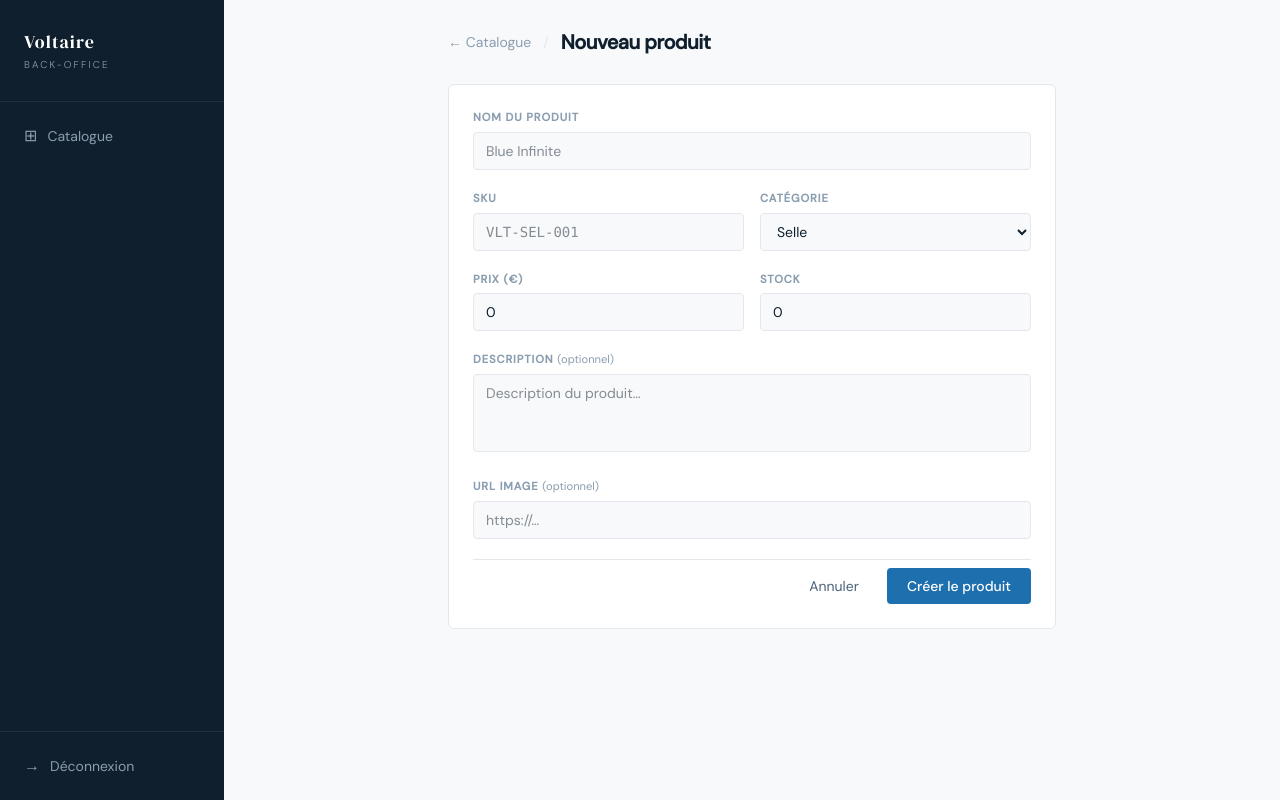
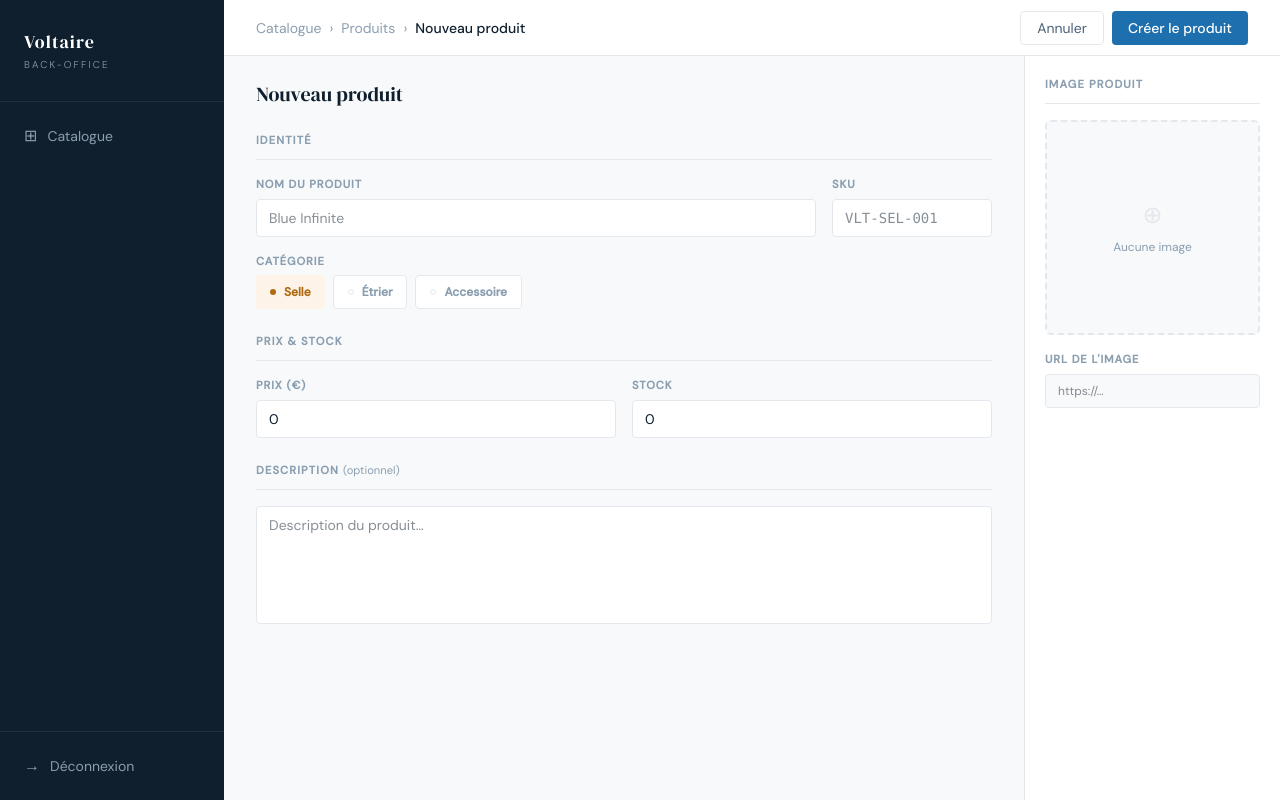
Before and after one commit to alexandre-roura/voltaire-catalog, a React (Vite) app in the folder frontend/: page /products/new in a window 1280 px wide. Built offline with nearby package versions, Linux system fonts and the light colour scheme; no server answers; sample sign-in values are in the browser's storage.

Commit message:
feat(frontend): redesign product form with split layout and image panel

```diff
--- a/frontend/src/pages/ProductFormPage.tsx
+++ b/frontend/src/pages/ProductFormPage.tsx
@@ -18,6 +18,12 @@ const productSchema = z.object({
 })
 
 type FormErrors = Partial<Record<keyof ProductCreate, string>>
+
+const CATEGORIES: { value: ProductCreate['category']; label: string }[] = [
+  { value: 'selle', label: 'Selle' },
+  { value: 'etrier', label: 'Étrier' },
+  { value: 'accessoire', label: 'Accessoire' },
+]
 
 const EMPTY: ProductCreate = {
   name: '',
@@ -105,27 +111,47 @@ export function ProductFormPage() {
   }
 
   function fieldClass(key: keyof ProductCreate, extra = '') {
-    return `w-full border rounded px-3 py-2 text-sm text-navy bg-page outline-none transition-colors ${
+    return `w-full border rounded px-3 py-2 text-sm text-navy bg-white outline-none transition-colors ${
       fieldErrors[key] ? 'border-danger' : 'border-border focus:border-accent'
     } ${extra}`
   }
 
   return (
     <AppLayout>
-      <div className="px-8 py-7 max-w-2xl mx-auto">
-        {/* Header */}
-        <div className="flex items-center gap-3 mb-7">
+      {/* Topbar */}
+      <div className="bg-white border-b border-border px-8 h-14 flex items-center justify-between">
+        <div className="text-sm text-muted flex items-center gap-2">
+          Catalogue <span>›</span> Produits <span>›</span>
+          <span className="text-navy font-medium">
+            {isEdit ? form.name || 'Modifier' : 'Nouveau produit'}
+          </span>
+        </div>
+        <div className="flex gap-2">
           <button
+            type="button"
             onClick={() => navigate('/')}
-            className="text-muted hover:text-navy transition-colors cursor-pointer text-sm"
+            className="px-4 py-1.5 text-sm border border-border text-mid hover:text-navy rounded transition-colors cursor-pointer"
           >
-            ← Catalogue
+            Annuler
           </button>
-          <span className="text-border">/</span>
-          <h1 className="text-navy text-xl font-semibold tracking-tight">
-            {isEdit ? 'Modifier le produit' : 'Nouveau produit'}
-          </h1>
+          <button
+            form="product-form"
+            type="submit"
+            disabled={saving}
+            className="bg-accent hover:bg-accent-hover disabled:bg-muted text-white text-sm font-medium px-4 py-1.5 rounded cursor-pointer disabled:cursor-not-allowed transition-colors"
+          >
+            {saving ? 'Enregistrement…' : isEdit ? 'Enregistrer' : 'Créer le produit'}
+          </button>
         </div>
+      </div>
+
+      {loading ? (
+        <div className="p-8 text-muted text-sm">Chargement…</div>
+      ) : (
+        <div className="flex flex-1 overflow-hidden h-full">
+
+          {/* Left — form */}
+          <div className="flex-1 overflow-y-auto px-8 py-6">
 
             {error && (
               <div className="bg-danger-bg border border-danger-border text-danger rounded px-4 py-2 mb-5 text-sm">
@@ -133,12 +159,21 @@ export function ProductFormPage() {
               </div>
             )}
 
-        {loading ? (
-          <p className="text-muted text-sm">Chargement…</p>
-        ) : (
-          <form onSubmit={handleSubmit} className="bg-white border border-border rounded-md p-6 flex flex-col gap-5">
+            <div
+              className="text-navy text-xl mb-6"
+              style={{ fontFamily: "'DM Serif Display', serif" }}
+            >
+              {isEdit ? 'Modifier le produit' : 'Nouveau produit'}
+            </div>
 
-            {/* Nom */}
+            <form id="product-form" onSubmit={handleSubmit} className="flex flex-col gap-6">
+
+              {/* Identité */}
+              <div>
+                <div className="text-[0.7rem] font-semibold tracking-[0.1em] uppercase text-muted pb-2.5 border-b border-border mb-4">
+                  Identité
+                </div>
+                <div className="grid grid-cols-[1fr_160px] gap-4 mb-4">
                   <div>
                     <label className="block text-[0.7rem] font-semibold tracking-[0.08em] uppercase text-muted mb-1.5">
                       Nom du produit
@@ -152,9 +187,6 @@ export function ProductFormPage() {
                     />
                     {fieldErrors.name && <p className="text-danger text-xs mt-1">{fieldErrors.name}</p>}
                   </div>
-
-            {/* SKU + Catégorie */}
-            <div className="grid grid-cols-2 gap-4">
                   <div>
                     <label className="block text-[0.7rem] font-semibold tracking-[0.08em] uppercase text-muted mb-1.5">
                       SKU
@@ -168,23 +200,45 @@ export function ProductFormPage() {
                     />
                     {fieldErrors.sku && <p className="text-danger text-xs mt-1">{fieldErrors.sku}</p>}
                   </div>
+                </div>
+
                 <div>
                   <label className="block text-[0.7rem] font-semibold tracking-[0.08em] uppercase text-muted mb-1.5">
                     Catégorie
                   </label>
-                <select
-                  value={form.category}
-                  onChange={e => set('category', e.target.value as ProductCreate['category'])}
-                  className={fieldClass('category', 'cursor-pointer')}
+                  <div className="flex gap-2">
+                    {CATEGORIES.map(c => (
+                      <button
+                        key={c.value}
+                        type="button"
+                        onClick={() => set('category', c.value)}
+                        className={`flex items-center gap-2 px-3.5 py-2 rounded text-xs font-semibold transition-colors cursor-pointer ${
+                          form.category === c.value
+                            ? c.value === 'selle'
+                              ? 'bg-[#fdf3e8] text-[#b06a10] border-0'
+                              : c.value === 'etrier'
+                              ? 'bg-accent-light text-accent border-0'
+                              : 'bg-[#e8f5ee] text-[#1e7e4a] border-0'
+                            : 'border border-border text-muted hover:text-navy bg-white'
+                        }`}
                       >
-                  <option value="selle">Selle</option>
-                  <option value="etrier">Étrier</option>
-                  <option value="accessoire">Accessoire</option>
-                </select>
+                        <span className={`w-1.5 h-1.5 rounded-full ${
+                          form.category === c.value
+                            ? c.value === 'selle' ? 'bg-[#b06a10]' : c.value === 'etrier' ? 'bg-accent' : 'bg-[#1e7e4a]'
+                            : 'border border-border'
+                        }`} />
+                        {c.label}
+                      </button>
+                    ))}
+                  </div>
                 </div>
               </div>
 
-            {/* Prix + Stock */}
+              {/* Prix & Stock */}
+              <div>
+                <div className="text-[0.7rem] font-semibold tracking-[0.1em] uppercase text-muted pb-2.5 border-b border-border mb-4">
+                  Prix & Stock
+                </div>
                 <div className="grid grid-cols-2 gap-4">
                   <div>
                     <label className="block text-[0.7rem] font-semibold tracking-[0.08em] uppercase text-muted mb-1.5">
@@ -214,56 +268,69 @@ export function ProductFormPage() {
                     {fieldErrors.stock && <p className="text-danger text-xs mt-1">{fieldErrors.stock}</p>}
                   </div>
                 </div>
+              </div>
 
               {/* Description */}
               <div>
-              <label className="block text-[0.7rem] font-semibold tracking-[0.08em] uppercase text-muted mb-1.5">
+                <div className="text-[0.7rem] font-semibold tracking-[0.1em] uppercase text-muted pb-2.5 border-b border-border mb-4">
                   Description <span className="normal-case tracking-normal font-normal">(optionnel)</span>
-              </label>
+                </div>
                 <textarea
-                value={form.description}
+                  value={form.description ?? ''}
                   onChange={e => set('description', e.target.value)}
-                rows={3}
+                  rows={5}
                   placeholder="Description du produit…"
                   className={fieldClass('description', 'resize-none')}
                 />
               </div>
+            </form>
+          </div>
 
-            {/* Image URL */}
+          {/* Right — image panel */}
+          <div className="w-64 shrink-0 border-l border-border bg-white flex flex-col p-5">
+            <div className="text-[0.7rem] font-semibold tracking-[0.1em] uppercase text-muted pb-2.5 border-b border-border mb-4">
+              Image produit
+            </div>
+
+            {/* Preview */}
+            <div className="aspect-square bg-page border-2 border-dashed border-border rounded-md mb-4 relative overflow-hidden">
+              {form.image_url ? (
+                <>
+                  <img
+                    src={form.image_url}
+                    alt="Aperçu"
+                    className="absolute inset-0 w-full h-full object-cover"
+                    onError={e => { (e.target as HTMLImageElement).style.display = 'none' }}
+                  />
+                  <div className="absolute inset-0 bg-gradient-to-t from-navy/50 to-transparent" />
+                  <div className="absolute bottom-2.5 left-3 right-3 text-white text-xs font-medium truncate">
+                    {form.name || '—'}
+                  </div>
+                </>
+              ) : (
+                <div className="absolute inset-0 flex flex-col items-center justify-center gap-2">
+                  <span className="text-2xl text-border">⊕</span>
+                  <span className="text-xs text-muted">Aucune image</span>
+                </div>
+              )}
+            </div>
+
             <div>
               <label className="block text-[0.7rem] font-semibold tracking-[0.08em] uppercase text-muted mb-1.5">
-                URL image <span className="normal-case tracking-normal font-normal">(optionnel)</span>
+                URL de l'image
               </label>
               <input
                 type="text"
-                value={form.image_url}
+                value={form.image_url ?? ''}
                 onChange={e => set('image_url', e.target.value)}
                 placeholder="https://…"
-                className={fieldClass('image_url')}
+                className="w-full border border-border rounded px-3 py-2 text-xs text-navy bg-page outline-none focus:border-accent"
               />
               {fieldErrors.image_url && <p className="text-danger text-xs mt-1">{fieldErrors.image_url}</p>}
             </div>
-
-            {/* Actions */}
-            <div className="flex items-center justify-end gap-3 pt-2 border-t border-border">
-              <button
-                type="button"
-                onClick={() => navigate('/')}
-                className="px-4 py-2 text-sm text-mid hover:text-navy transition-colors cursor-pointer"
-              >
-                Annuler
-              </button>
-              <button
-                type="submit"
-                disabled={saving}
-                className="bg-accent hover:bg-accent-hover disabled:bg-muted text-white text-sm font-medium px-5 py-2 rounded cursor-pointer disabled:cursor-not-allowed transition-colors"
-              >
-                {saving ? 'Enregistrement…' : isEdit ? 'Enregistrer' : 'Créer le produit'}
-              </button>
           </div>
-          </form>
+        </div>
       )}
-      </div>
     </AppLayout>
   )
 }
```
Lines whose indentation alone changed are shown as unchanged.
